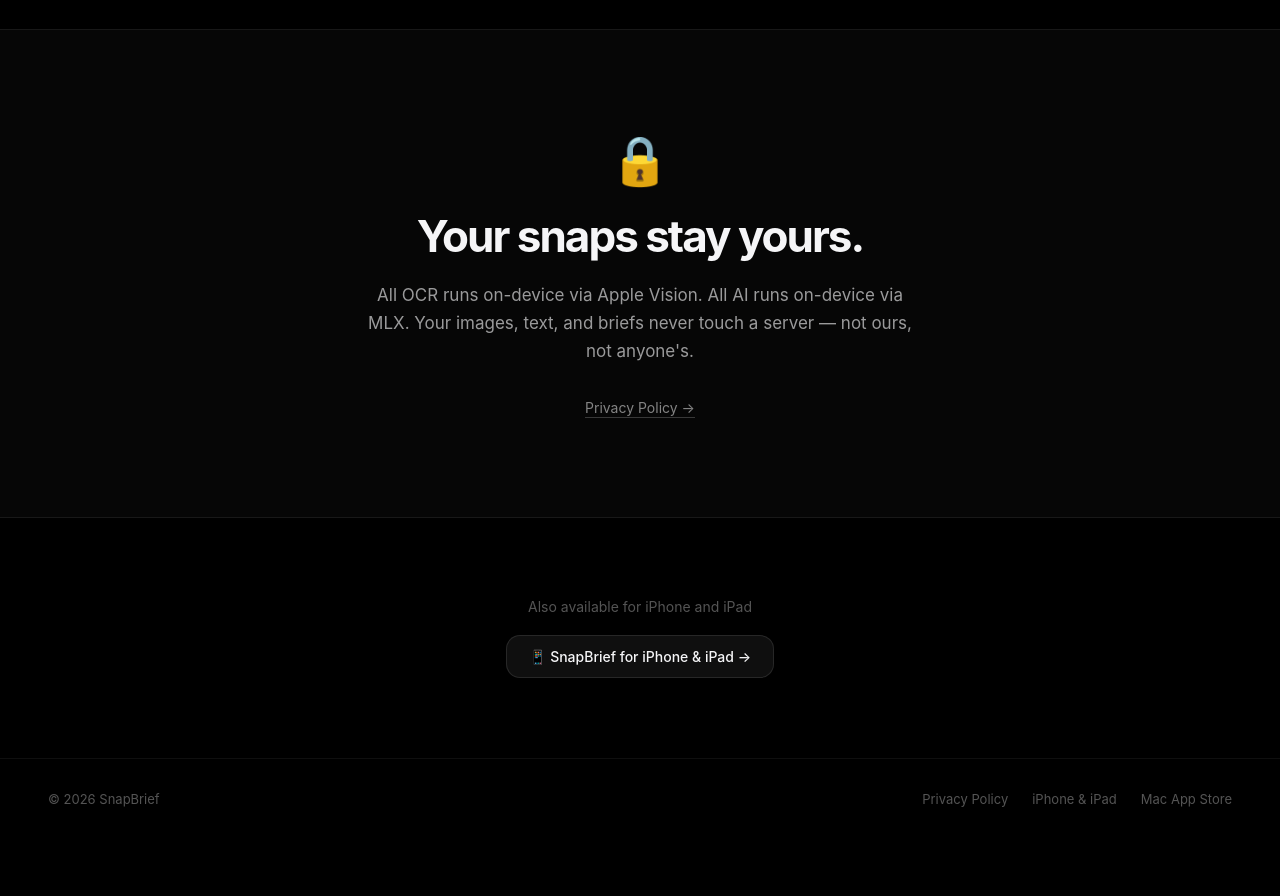
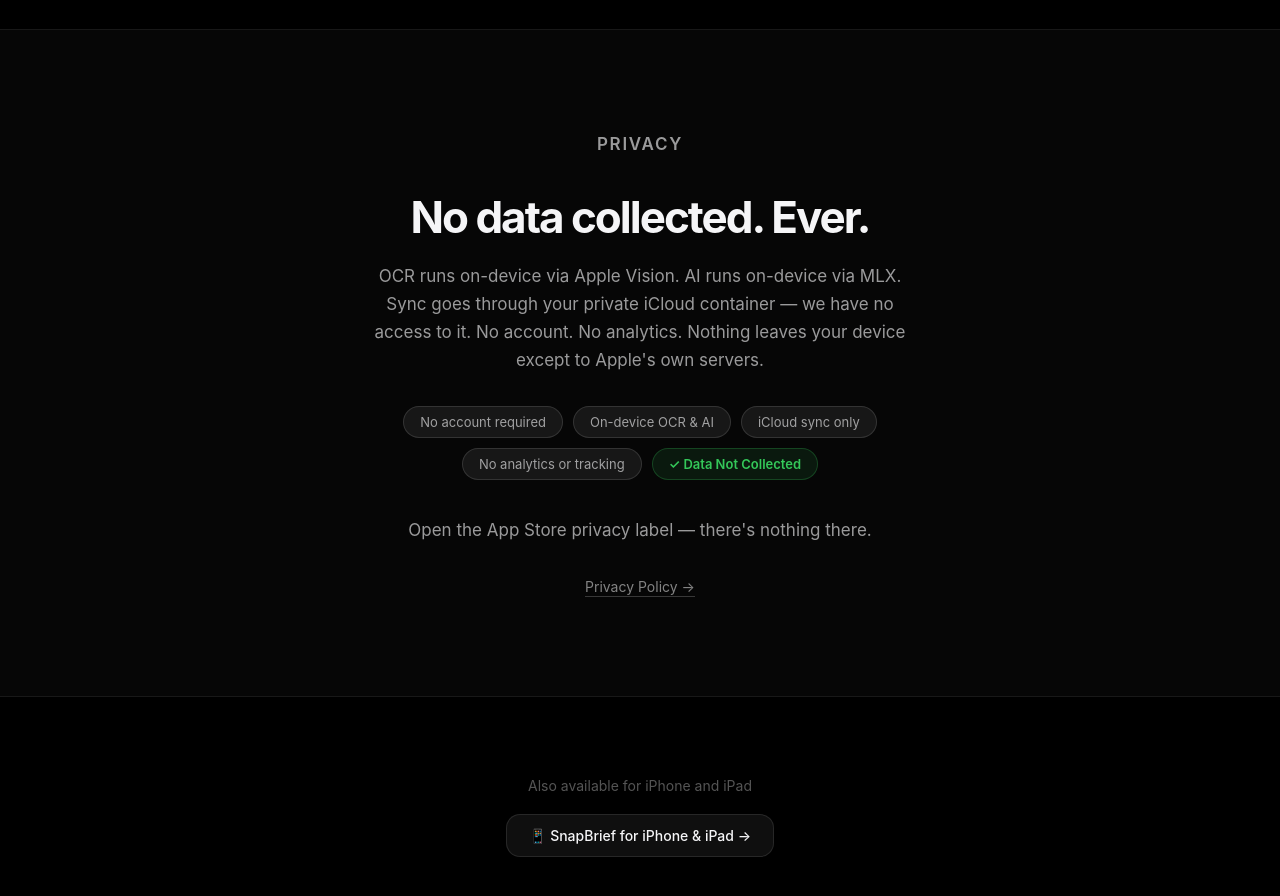
Before and after one commit to skosari/snapbrief-mac-web, a plain HTML site: page index.html in a window 1280 px wide. Shown: the part 4540-5436 px from the top of the page. Before the commit the page ends 5379 px from the top, so only its background shows below. Drawn offline with Linux system fonts and the light colour scheme.

Commit message:
Upgrade privacy section: no data collected messaging, pills, App Store label callout

```diff
--- a/index.html
+++ b/index.html
@@ -319,6 +319,27 @@
       font-size: 17px; color: var(--text-2);
       max-width: 560px; margin: 0 auto 32px; line-height: 1.65;
     }
+    .privacy-eyebrow {
+      font-size: 12px; font-weight: 600; letter-spacing: .1em; text-transform: uppercase;
+      color: var(--text-3); margin-bottom: 16px;
+    }
+    .privacy-pills {
+      display: flex; flex-wrap: wrap; justify-content: center; gap: 10px;
+      margin: 28px auto 36px; max-width: 640px;
+    }
+    .ppill {
+      font-size: 13px; color: var(--text-2);
+      background: rgba(255,255,255,.07); border: 1px solid rgba(255,255,255,.12);
+      border-radius: 24px; padding: 7px 16px;
+    }
+    .ppill-check {
+      font-size: 13px; font-weight: 600; color: #34c759;
+      background: rgba(52,199,89,.1); border: 1px solid rgba(52,199,89,.25);
+      border-radius: 24px; padding: 7px 16px;
+    }
+    .privacy-store-note {
+      font-size: 13px; color: var(--text-3); margin-bottom: 28px;
+    }
     .privacy-link {
       color: rgba(255,255,255,.5); font-size: 14px;
       border-bottom: 1px solid rgba(255,255,255,.2); padding-bottom: 1px;
@@ -613,9 +634,17 @@
 
   <!-- ── Privacy ── -->
   <section class="privacy-section reveal">
-    <div style="font-size:48px;margin-bottom:20px">🔒</div>
-    <h2>Your snaps stay yours.</h2>
-    <p>All OCR runs on-device via Apple Vision. All AI runs on-device via MLX. Your images, text, and briefs never touch a server — not ours, not anyone's.</p>
+    <p class="privacy-eyebrow">Privacy</p>
+    <h2>No data collected. Ever.</h2>
+    <p>OCR runs on-device via Apple Vision. AI runs on-device via MLX. Sync goes through your private iCloud container — we have no access to it. No account. No analytics. Nothing leaves your device except to Apple's own servers.</p>
+    <div class="privacy-pills">
+      <span class="ppill">No account required</span>
+      <span class="ppill">On-device OCR &amp; AI</span>
+      <span class="ppill">iCloud sync only</span>
+      <span class="ppill">No analytics or tracking</span>
+      <span class="ppill-check">&#x2713; Data Not Collected</span>
+    </div>
+    <p class="privacy-store-note">Open the App Store privacy label — there's nothing there.</p>
     <a class="privacy-link" href="privacy.html">Privacy Policy →</a>
   </section>
 
```
